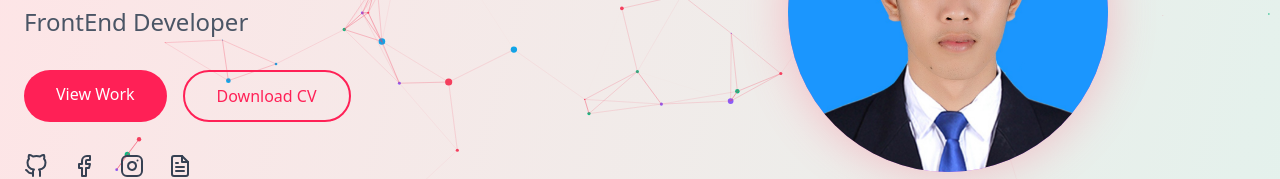
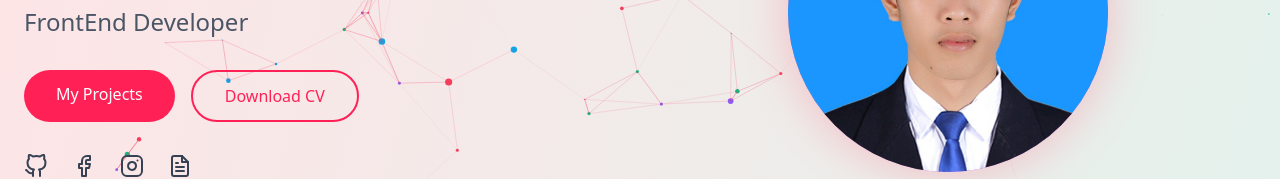
Before and after one commit to nounthanith/portfolio-error, a React (Vite) app: page / in a window 1280 px wide. Shown: the part 388-567 px from the top of the page. Built offline with nearby package versions, Linux system fonts and the light colour scheme.

Commit message:
update cv

```diff
--- a/src/components/Hero.jsx
+++ b/src/components/Hero.jsx
@@ -46,7 +46,7 @@ export default function Hero() {
               to="projects"
               className="px-8 py-3 bg-rose-500 text-white rounded-full hover:bg-rose-600 transition-colors"
             >
-              View Work
+              My Projects
             </Link>
 
             <a
```
